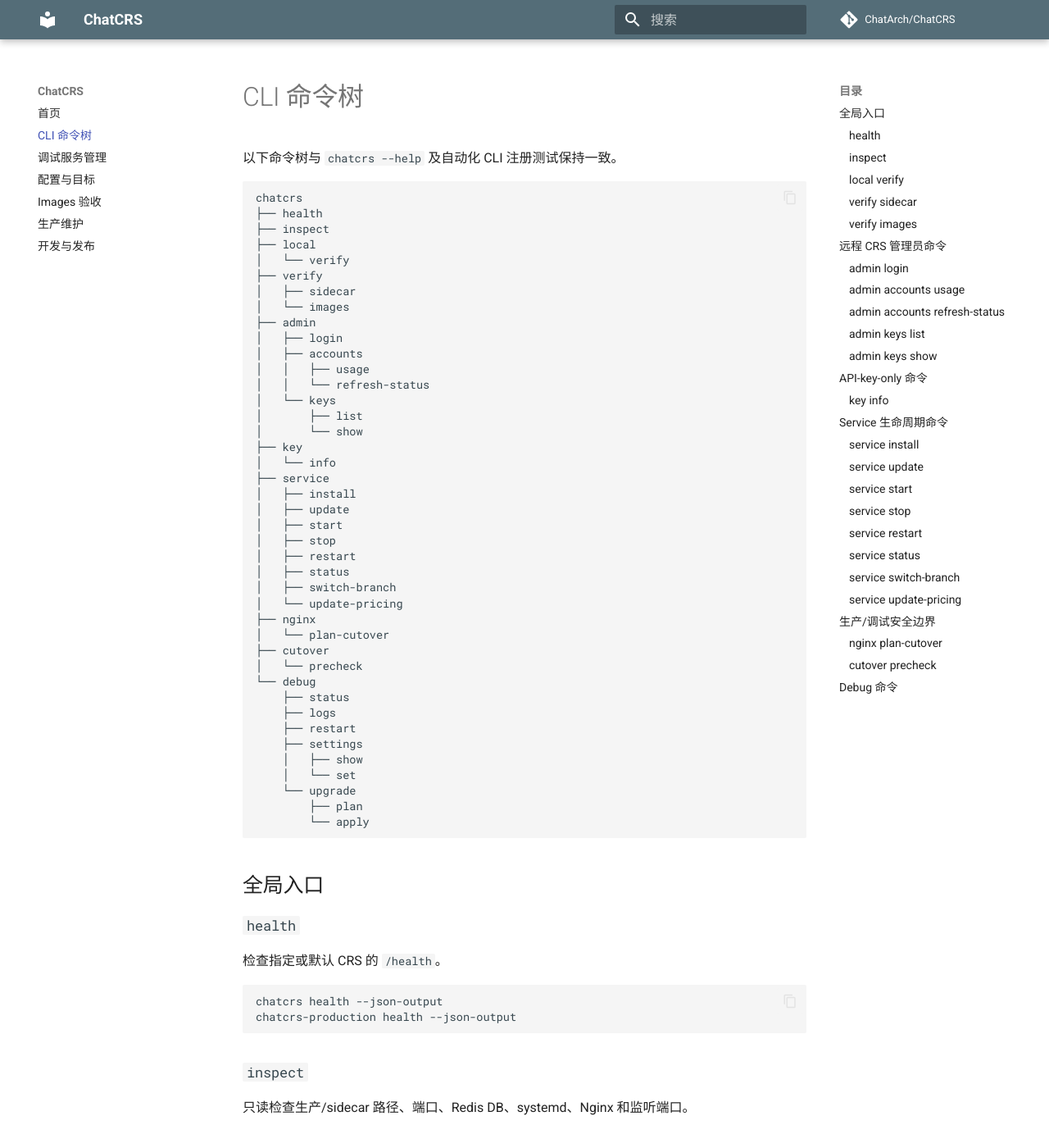
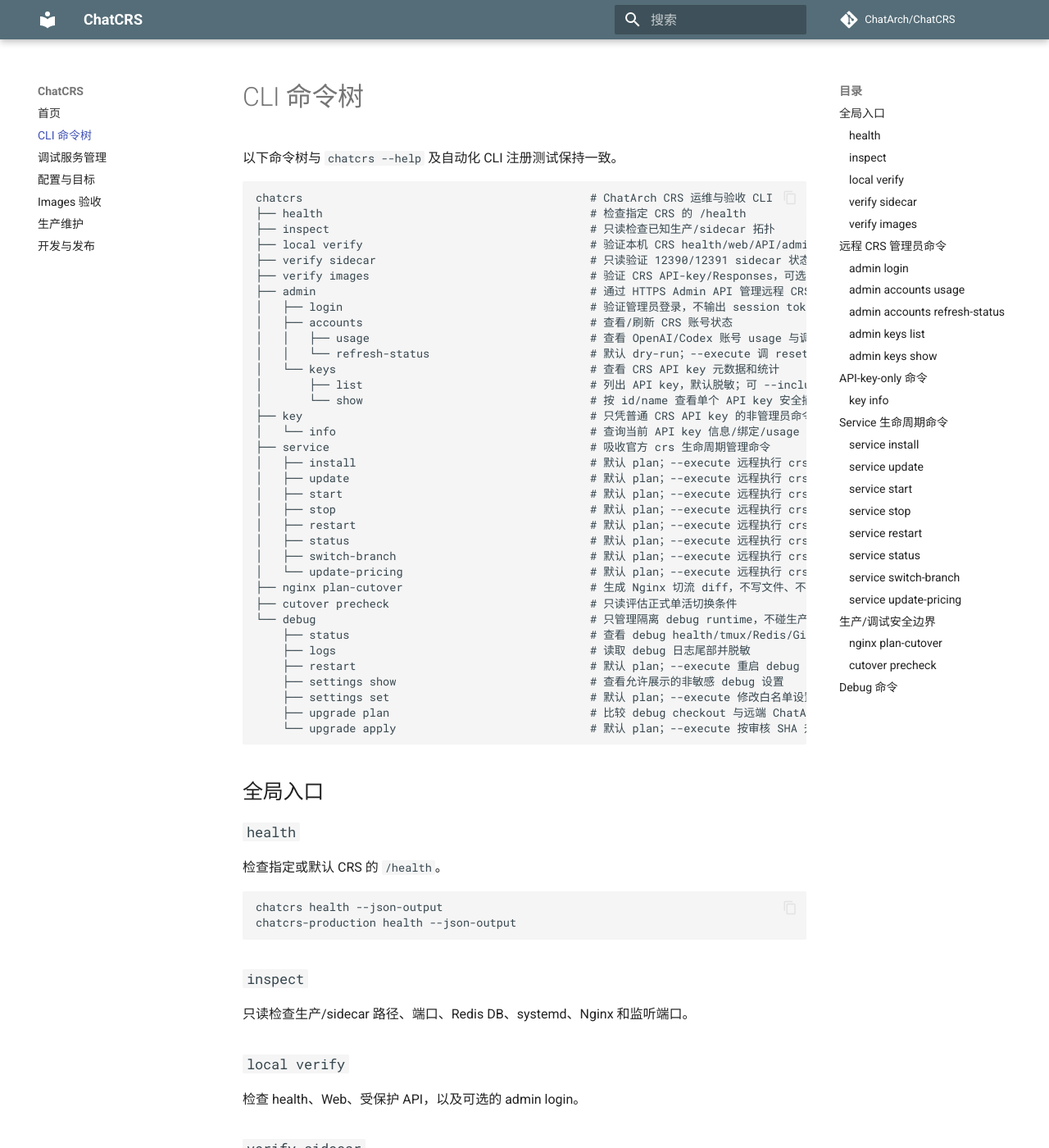
Before and after one commit to ChatArch/ChatCRS, an MkDocs documentation site: the page built from docs/cli.md, in a window 1280 px wide and 1400 px high. Shown: the whole window at 82% size. Built offline with MkDocs 1.6.1 and Material for MkDocs 9.7.7, drawn with Linux system fonts in a browser that asks for light colours; comment, search, counter and statistics services are not loaded.

````diff
--- a/docs/cli.md
+++ b/docs/cli.md
@@ -3,47 +3,41 @@
 以下命令树与 `chatcrs --help` 及自动化 CLI 注册测试保持一致。
 
 ```text
-chatcrs
-├── health
-├── inspect
-├── local
-│   └── verify
-├── verify
-│   ├── sidecar
-│   └── images
-├── admin
-│   ├── login
-│   ├── accounts
-│   │   ├── usage
-│   │   └── refresh-status
-│   └── keys
-│       ├── list
-│       └── show
-├── key
-│   └── info
-├── service
-│   ├── install
-│   ├── update
-│   ├── start
-│   ├── stop
-│   ├── restart
-│   ├── status
-│   ├── switch-branch
-│   └── update-pricing
-├── nginx
-│   └── plan-cutover
-├── cutover
-│   └── precheck
-└── debug
-    ├── status
-    ├── logs
-    ├── restart
-    ├── settings
-    │   ├── show
-    │   └── set
-    └── upgrade
-        ├── plan
-        └── apply
+chatcrs                                           # ChatArch CRS 运维与验收 CLI
+├── health                                        # 检查指定 CRS 的 /health
+├── inspect                                       # 只读检查已知生产/sidecar 拓扑
+├── local verify                                  # 验证本机 CRS health/web/API/admin login
+├── verify sidecar                                # 只读验证 12390/12391 sidecar 状态
+├── verify images                                 # 验证 CRS API-key/Responses，可选真实 Images 请求
+├── admin                                         # 通过 HTTPS Admin API 管理远程 CRS
+│   ├── login                                     # 验证管理员登录，不输出 session token
+│   ├── accounts                                  # 查看/刷新 CRS 账号状态
+│   │   ├── usage                                 # 查看 OpenAI/Codex 账号 usage 与调度状态
+│   │   └── refresh-status                        # 默认 dry-run；--execute 调 reset-status
+│   └── keys                                      # 查看 CRS API key 元数据和统计
+│       ├── list                                  # 列出 API key，默认脱敏；可 --include-stats
+│       └── show                                  # 按 id/name 查看单个 API key 安全摘要
+├── key                                           # 只凭普通 CRS API key 的非管理员命令
+│   └── info                                      # 查询当前 API key 信息/绑定/usage
+├── service                                       # 吸收官方 crs 生命周期管理命令
+│   ├── install                                   # 默认 plan；--execute 远程执行 crs install
+│   ├── update                                    # 默认 plan；--execute 远程执行 crs update
+│   ├── start                                     # 默认 plan；--execute 远程执行 crs start
+│   ├── stop                                      # 默认 plan；--execute 远程执行 crs stop
+│   ├── restart                                   # 默认 plan；--execute 远程执行 crs restart
+│   ├── status                                    # 默认 plan；--execute 远程执行 crs status
+│   ├── switch-branch                             # 默认 plan；--execute 远程执行 crs switch-branch
+│   └── update-pricing                            # 默认 plan；--execute 远程执行 crs update-pricing
+├── nginx plan-cutover                            # 生成 Nginx 切流 diff，不写文件、不 reload
+├── cutover precheck                              # 只读评估正式单活切换条件
+└── debug                                         # 只管理隔离 debug runtime，不碰生产
+    ├── status                                    # 查看 debug health/tmux/Redis/Git/安全配置
+    ├── logs                                      # 读取 debug 日志尾部并脱敏
+    ├── restart                                   # 默认 plan；--execute 重启 debug tmux
+    ├── settings show                             # 查看允许展示的非敏感 debug 设置
+    ├── settings set                              # 默认 plan；--execute 修改白名单设置并重启 debug
+    ├── upgrade plan                              # 比较 debug checkout 与远端 ChatArch dev
+    └── upgrade apply                             # 默认 plan；--execute 按审核 SHA 升级 debug
 ```
 
 ## 全局入口
--- a/src/chatcrs/__init__.py
+++ b/src/chatcrs/__init__.py
@@ -2,4 +2,4 @@
 
 __all__ = ["__version__"]
 
-__version__ = "0.2.0"
+__version__ = "0.2.1"
````
Also changed, not shown: CHANGELOG.md (+21 -1 lines), 1 other file.
